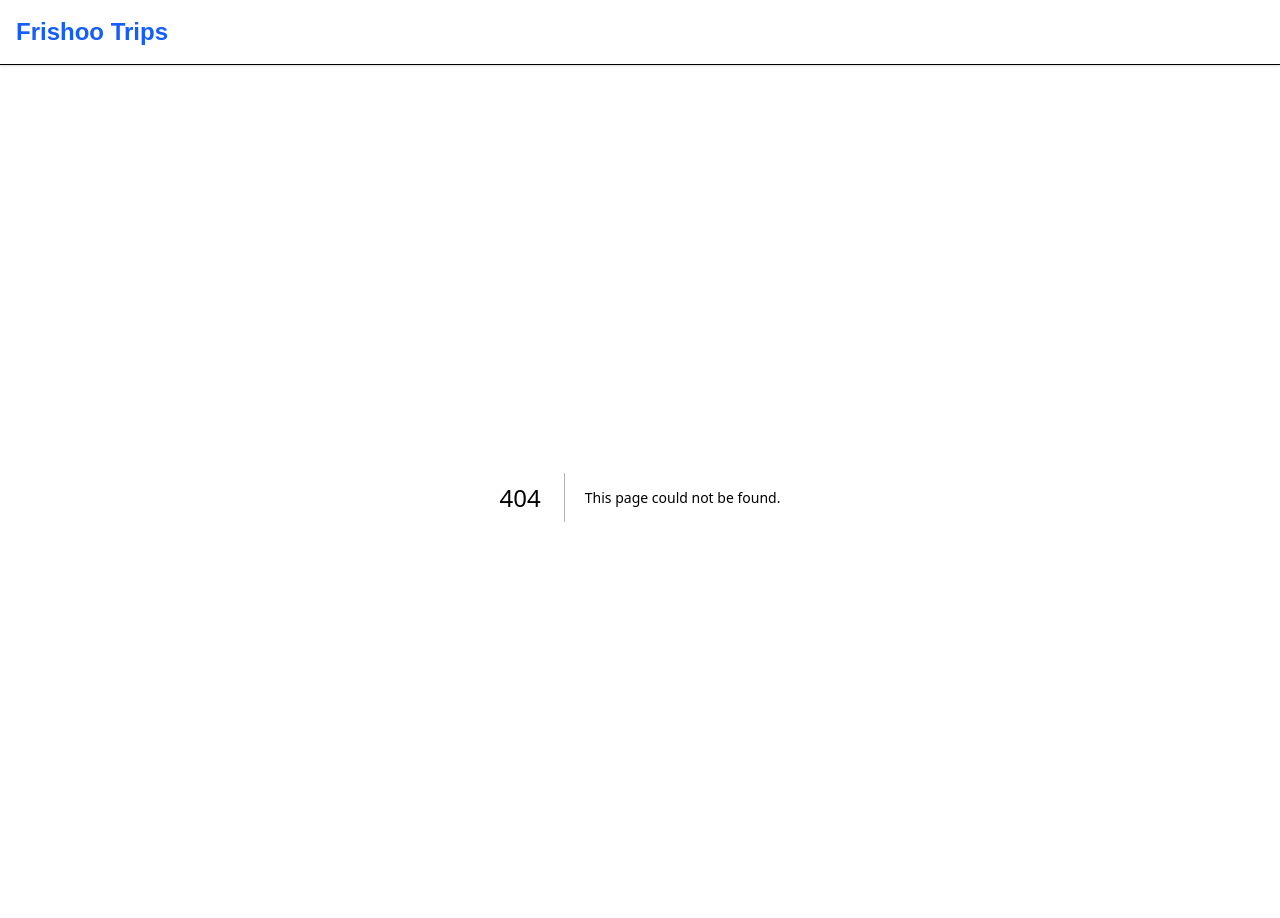
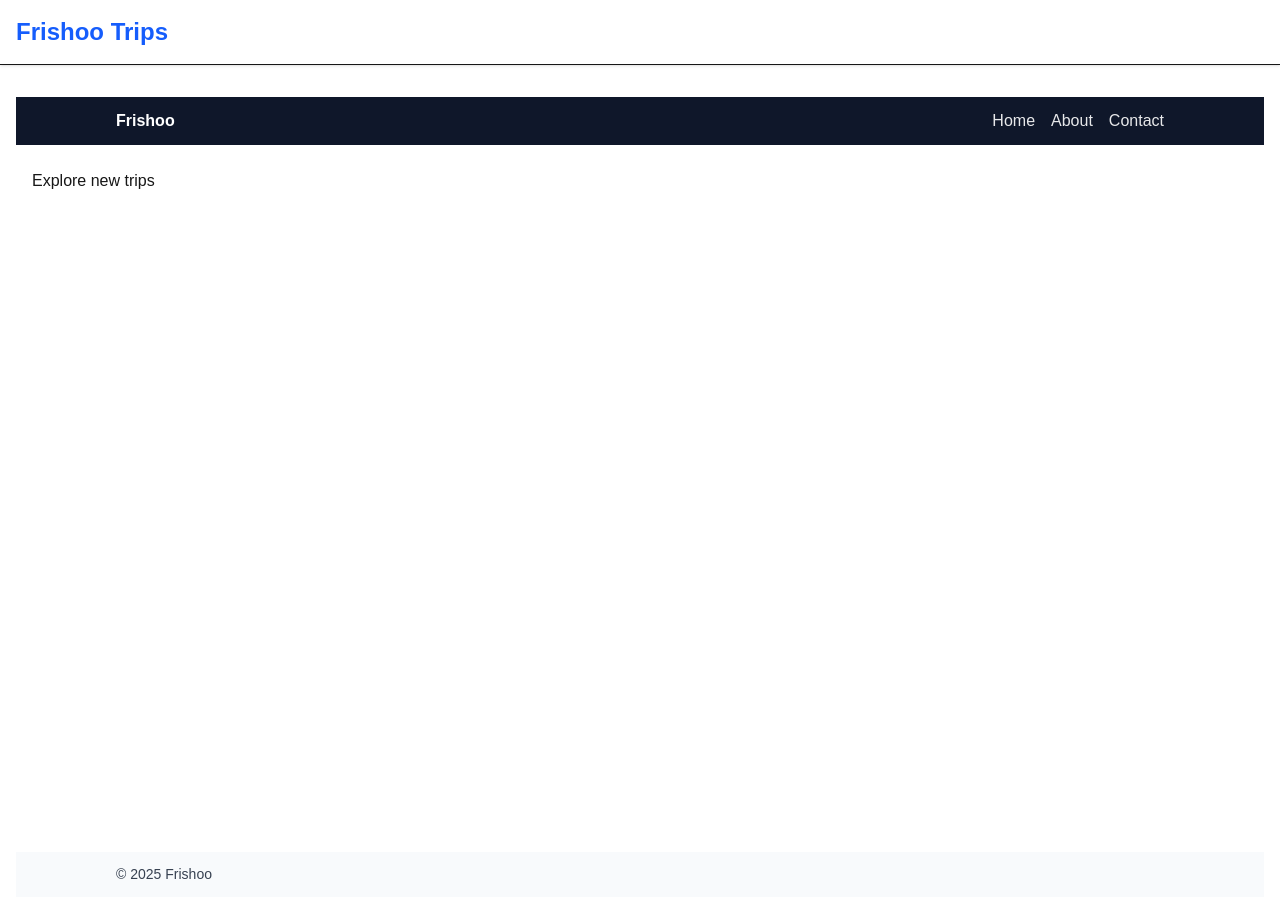
Before and after one commit to saragarrofe/frishoo, a Next.js app in the folder frishoo/: page /explore in a window 1280 px wide. Before the commit this address had no page. Shown: the top 918 px of the page. Built offline with nearby package versions, Linux system fonts and the light colour scheme.

Commit message:
feat: implement authentication and main layout components with routing

```diff
--- /dev/null
+++ b/frishoo/src/app/(auth)/layout.tsx
@@ -0,0 +1,9 @@
+import { ReactNode } from "react";
+
+export default function AuthLayout({ children }: { children: ReactNode }) {
+  return (
+    <div className="min-h-screen bg-gradient-to-br from-blue-50 to-indigo-100">
+      {children}
+    </div>
+  );
+}
--- /dev/null
+++ b/frishoo/src/app/(auth)/login/page.tsx
@@ -0,0 +1,7 @@
+export default function Login() {
+  return (
+    <div>
+      <h1>Login Page</h1>
+    </div>
+  );
+}
--- /dev/null
+++ b/frishoo/src/app/(auth)/register/page.tsx
@@ -0,0 +1,7 @@
+export default function Register() {
+  return (
+    <div>
+      <h1>Register Page</h1>
+    </div>
+  );
+}
--- /dev/null
+++ b/frishoo/src/app/(main)/explore/page.tsx
@@ -0,0 +1,7 @@
+export default function Explore() {
+  return (
+    <div>
+      <h1>Explore new trips</h1>
+    </div>
+  );
+}
--- /dev/null
+++ b/frishoo/src/app/(main)/layout.tsx
@@ -0,0 +1,39 @@
+import React from "react";
+import Link from "next/link";
+import "./main.css";
+
+// /Users/saragarrofe/Desktop/Code/frishoo/frishoo/src/app/(main)/layout.tsx
+
+type Props = { children: React.ReactNode };
+
+export default function MainLayout({ children }: Props) {
+  return (
+    <div className="main-layout">
+      <a href="#content" className="skip-link">
+        Skip to content
+      </a>
+
+      <header className="site-header">
+        <div className="container">
+          <h1 className="brand">
+            <Link href="/">Frishoo</Link>
+          </h1>
+
+          <nav aria-label="Primary navigation" className="nav">
+            <Link href="/">Home</Link>
+            <Link href="/about">About</Link>
+            <Link href="/contact">Contact</Link>
+          </nav>
+        </div>
+      </header>
+
+      <main id="content" className="site-main">
+        {children}
+      </main>
+
+      <footer className="site-footer">
+        <div className="container">© {new Date().getFullYear()} Frishoo</div>
+      </footer>
+    </div>
+  );
+}
--- /dev/null
+++ b/frishoo/src/app/(main)/main.css
@@ -0,0 +1,53 @@
+.main-layout {
+  display: flex;
+  min-height: 100vh;
+  flex-direction: column;
+}
+.skip-link {
+  position: absolute;
+  left: -9999px;
+  top: auto;
+  width: 1px;
+  height: 1px;
+  overflow: hidden;
+}
+.skip-link:focus {
+  position: static;
+  width: auto;
+  height: auto;
+  padding: 8px;
+  background: #000;
+  color: #fff;
+  z-index: 1000;
+}
+.site-header {
+  background: #0f172a;
+  color: #fff;
+}
+.container {
+  max-width: 1080px;
+  margin: 0 auto;
+  padding: 12px 16px;
+  display: flex;
+  align-items: center;
+  justify-content: space-between;
+}
+.brand a {
+  color: inherit;
+  text-decoration: none;
+  font-weight: 600;
+}
+.nav a {
+  margin-left: 16px;
+  color: rgba(255, 255, 255, 0.9);
+  text-decoration: none;
+}
+.site-main {
+  flex: 1;
+  padding: 24px 16px;
+}
+.site-footer {
+  background: #f8fafc;
+  color: #374151;
+  font-size: 14px;
+}
--- a/frishoo/src/app/page.tsx
+++ b/frishoo/src/app/(main)/page.tsx
@@ -1,6 +1,6 @@
-import { routes } from "./mocks/routes/routes";
-import { Trip } from "./Types/Trip";
-import TripCard from "./components/TripCard";
+import { routes } from "../mocks/routes/routes";
+import { Trip } from "../Types/Trip";
+import TripCard from "../components/TripCard";
 
 export default function Home() {
   return (
--- /dev/null
+++ b/frishoo/src/app/(main)/profile/page.tsx
@@ -0,0 +1,7 @@
+export default function Profile() {
+  return (
+    <div>
+      <h1>Profile</h1>
+    </div>
+  );
+}
--- /dev/null
+++ b/frishoo/src/components/ui/button.tsx
@@ -0,0 +1,60 @@
+import * as React from "react"
+import { Slot } from "@radix-ui/react-slot"
+import { cva, type VariantProps } from "class-variance-authority"
+
+import { cn } from "@/lib/utils"
+
+const buttonVariants = cva(
+  "inline-flex items-center justify-center gap-2 whitespace-nowrap rounded-md text-sm font-medium transition-all disabled:pointer-events-none disabled:opacity-50 [&_svg]:pointer-events-none [&_svg:not([class*='size-'])]:size-4 shrink-0 [&_svg]:shrink-0 outline-none focus-visible:border-ring focus-visible:ring-ring/50 focus-visible:ring-[3px] aria-invalid:ring-destructive/20 dark:aria-invalid:ring-destructive/40 aria-invalid:border-destructive",
+  {
+    variants: {
+      variant: {
+        default: "bg-primary text-primary-foreground hover:bg-primary/90",
+        destructive:
+          "bg-destructive text-white hover:bg-destructive/90 focus-visible:ring-destructive/20 dark:focus-visible:ring-destructive/40 dark:bg-destructive/60",
+        outline:
+          "border bg-background shadow-xs hover:bg-accent hover:text-accent-foreground dark:bg-input/30 dark:border-input dark:hover:bg-input/50",
+        secondary:
+          "bg-secondary text-secondary-foreground hover:bg-secondary/80",
+        ghost:
+          "hover:bg-accent hover:text-accent-foreground dark:hover:bg-accent/50",
+        link: "text-primary underline-offset-4 hover:underline",
+      },
+      size: {
+        default: "h-9 px-4 py-2 has-[>svg]:px-3",
+        sm: "h-8 rounded-md gap-1.5 px-3 has-[>svg]:px-2.5",
+        lg: "h-10 rounded-md px-6 has-[>svg]:px-4",
+        icon: "size-9",
+        "icon-sm": "size-8",
+        "icon-lg": "size-10",
+      },
+    },
+    defaultVariants: {
+      variant: "default",
+      size: "default",
+    },
+  }
+)
+
+function Button({
+  className,
+  variant,
+  size,
+  asChild = false,
+  ...props
+}: React.ComponentProps<"button"> &
+  VariantProps<typeof buttonVariants> & {
+    asChild?: boolean
+  }) {
+  const Comp = asChild ? Slot : "button"
+
+  return (
+    <Comp
+      data-slot="button"
+      className={cn(buttonVariants({ variant, size, className }))}
+      {...props}
+    />
+  )
+}
+
+export { Button, buttonVariants }
```
Also changed, not shown: frishoo/src/app/(main)/community/page.tsx (added).
